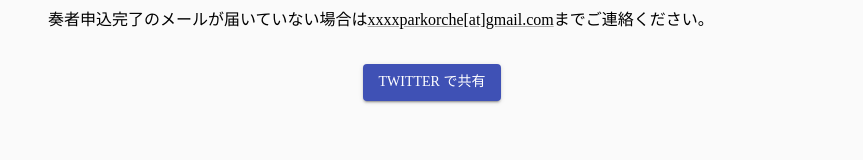
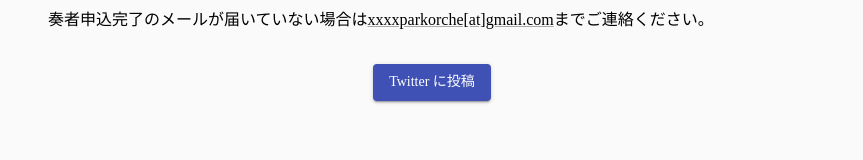
Before and after one commit to hashedhyphen/tsubasa-music, a Next.js app: page /thanks in a window 1280 px wide. Shown: the part 124-284 px from the top of the page, without its empty margins (208-1071 px from the left). Built offline with nearby package versions, Linux system fonts and the light colour scheme.

Commit message:
Tweak message

```diff
--- a/pages/thanks.tsx
+++ b/pages/thanks.tsx
@@ -35,6 +35,10 @@ const ButtonWrapper = styled.div`
   text-align: center;
 `
 
+const Message = styled.span`
+  text-transform: none;
+`
+
 function getTwitterIntentUrl(part: string | string[]) {
   const usp = new URLSearchParams()
   usp.set(
@@ -68,7 +72,7 @@ export default function () {
           <ButtonWrapper>
             <a href={getTwitterIntentUrl(router.query.part)}>
               <Button variant="contained" color="primary">
-                Twitter で共有
+                <Message>Twitter に投稿</Message>
               </Button>
             </a>
           </ButtonWrapper>
```
